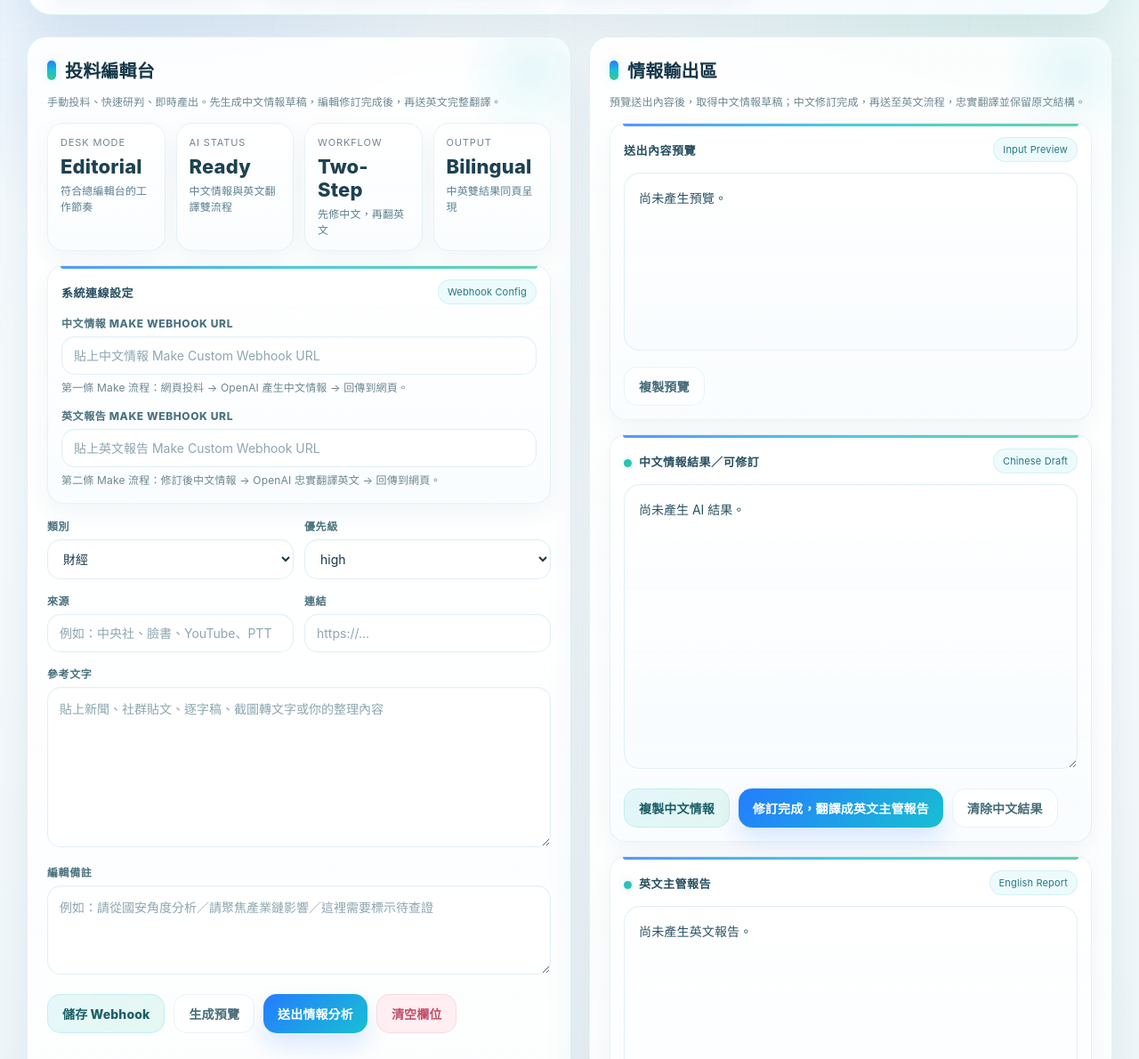
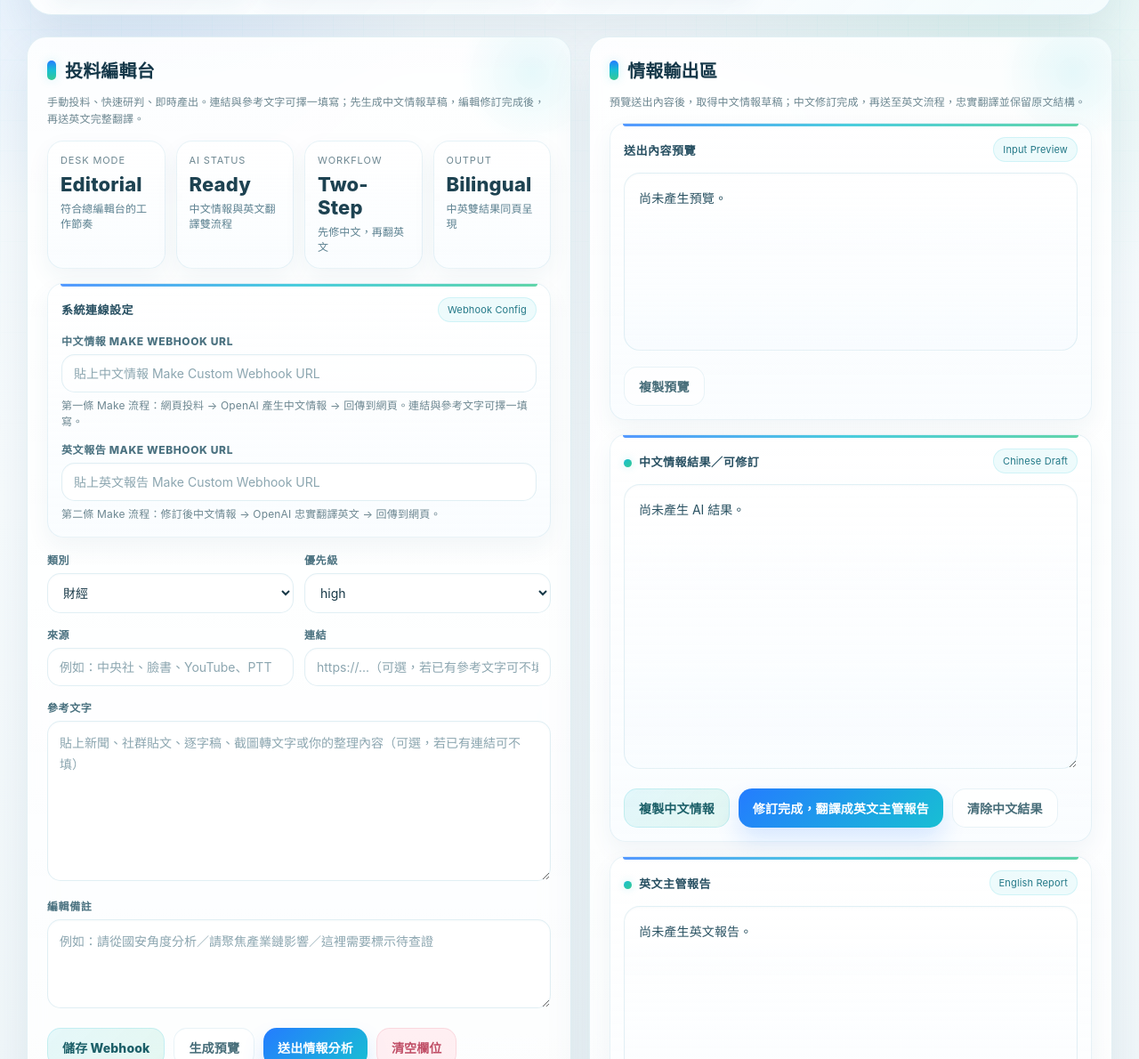
Before and after one commit to yunqilin2023-ship-it/taiwan-public-opinion-intel, a plain HTML site: page index.html in a window 1280 px wide. Shown: the part 205-1395 px from the top of the page at 89% size. Drawn offline with Linux system fonts and the light colour scheme.

Commit message:
Update hints and placeholders in index.html

```diff
--- a/index.html
+++ b/index.html
@@ -1,3 +1,4 @@
+
 <!DOCTYPE html>
 <html lang="zh-Hant">
 <head>
@@ -563,7 +564,7 @@
   <main>
     <section class="panel">
       <h2>投料編輯台</h2>
-      <div class="section-note">手動投料、快速研判、即時產出。先生成中文情報草稿，編輯修訂完成後，再送英文完整翻譯。</div>
+      <div class="section-note">手動投料、快速研判、即時產出。連結與參考文字可擇一填寫；先生成中文情報草稿，編輯修訂完成後，再送英文完整翻譯。</div>
 
       <div class="dashboard-strip">
         <div class="metric">
@@ -596,7 +597,7 @@
 
         <label for="webhookUrl">中文情報 Make Webhook URL</label>
         <input id="webhookUrl" type="url" placeholder="貼上中文情報 Make Custom Webhook URL" />
-        <div class="hint">第一條 Make 流程：網頁投料 → OpenAI 產生中文情報 → 回傳到網頁。</div>
+        <div class="hint">第一條 Make 流程：網頁投料 → OpenAI 產生中文情報 → 回傳到網頁。連結與參考文字可擇一填寫。</div>
 
         <div style="height: 12px;"></div>
 
@@ -636,13 +637,13 @@
 
         <div class="field">
           <label for="url">連結</label>
-          <input id="url" type="url" placeholder="https://..." />
+          <input id="url" type="url" placeholder="https://...（可選，若已有參考文字可不填）" />
         </div>
       </div>
 
       <div class="field">
         <label for="referenceText">參考文字</label>
-        <textarea id="referenceText" placeholder="貼上新聞、社群貼文、逐字稿、截圖轉文字或你的整理內容"></textarea>
+        <textarea id="referenceText" placeholder="貼上新聞、社群貼文、逐字稿、截圖轉文字或你的整理內容（可選，若已有連結可不填）"></textarea>
       </div>
 
       <div class="field">
@@ -753,7 +754,7 @@
 
     function validatePayload(payload) {
       if (!payload.source_name) return "請填寫來源。";
-      if (!payload.reference_text) return "請貼上參考文字。";
+      if (!payload.url && !payload.reference_text) return "請至少填寫連結或參考文字其中一項。";
       return "";
     }
 
```
